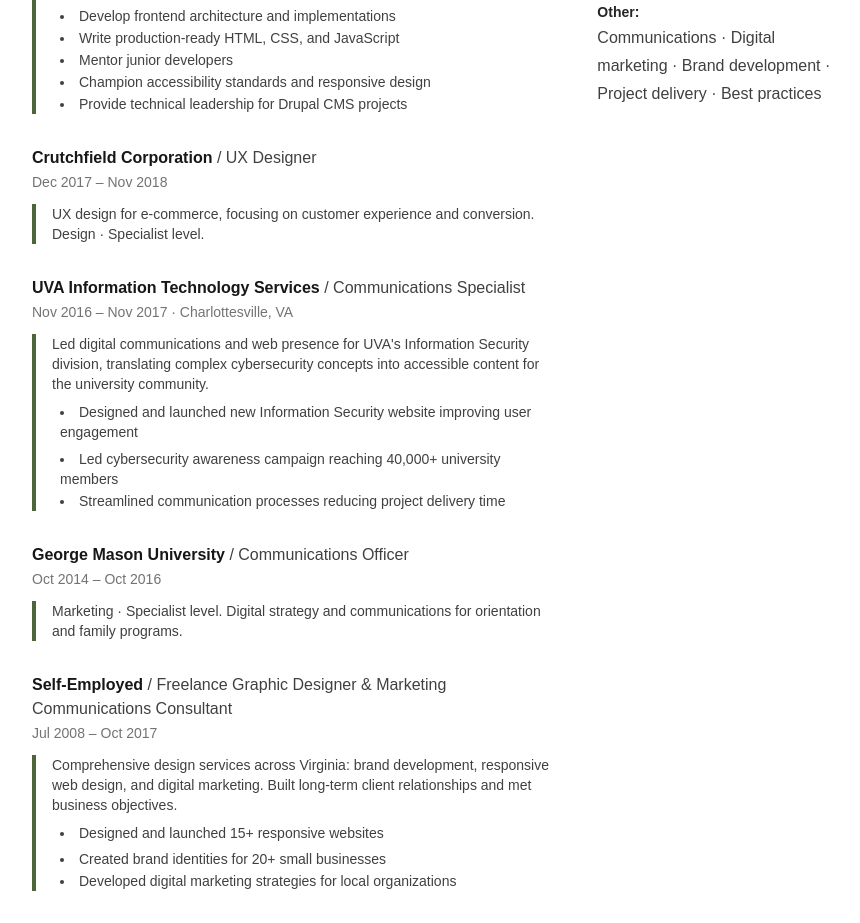
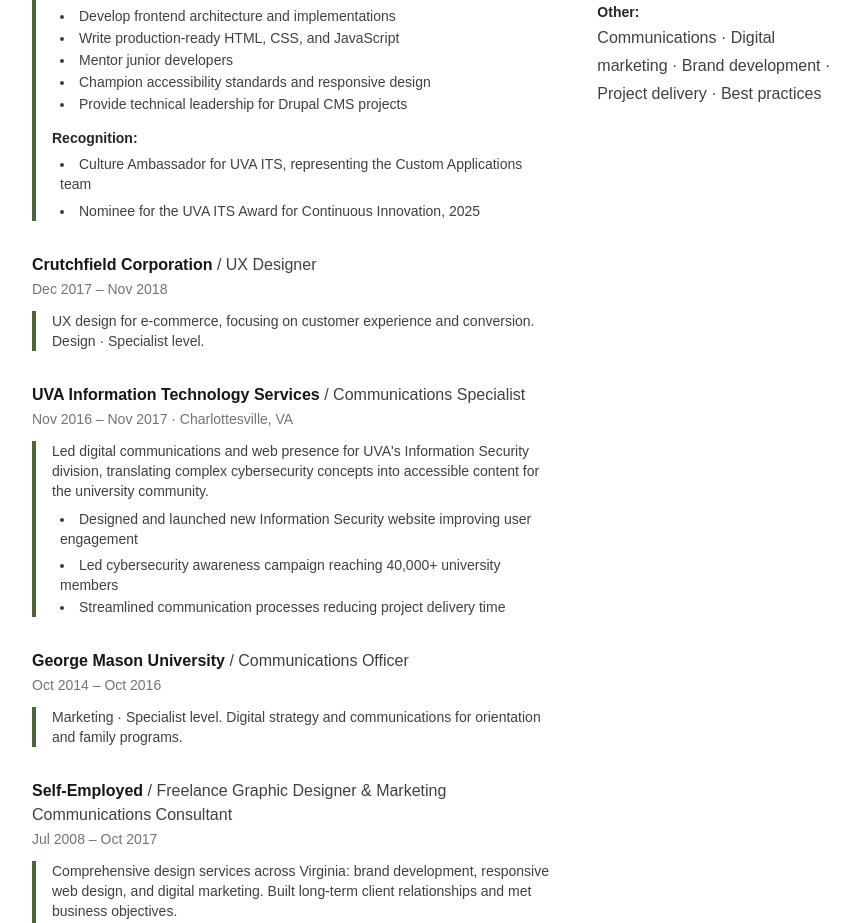
Before and after one commit to kc2bj/kc-react, a React (Vite) app in the folder frontend/: page /resume in a window 1280 px wide. Shown: the part 1127-2050 px from the top of the page, without its empty margins (208-1068 px from the left). Built offline with nearby package versions, Linux system fonts and the light colour scheme.

Commit message:
Add recognition section to Resume component: include details on Culture Ambassador role and UVA ITS Award nomination for enhanced professional profile.

```diff
--- a/frontend/src/pages/Resume.jsx
+++ b/frontend/src/pages/Resume.jsx
@@ -82,6 +82,13 @@
                     <li>Mentor junior developers</li>
                     <li>Champion accessibility standards and responsive design</li>
                     <li>Provide technical leadership for Drupal CMS projects</li>
+                  </ul>
+                </div>
+                <div>
+                  <span className="font-semibold text-neutral-800 dark:text-espresso-cream text-sm">Recognition:</span>
+                  <ul className="list-disc list-inside text-neutral-700 dark:text-espresso-cream/90 text-sm mt-1 space-y-0.5 ml-2">
+                    <li>Culture Ambassador for UVA ITS, representing the Custom Applications team</li>
+                    <li>Nominee for the UVA ITS Award for Continuous Innovation, 2025</li>
                   </ul>
                 </div>
               </div>
```
